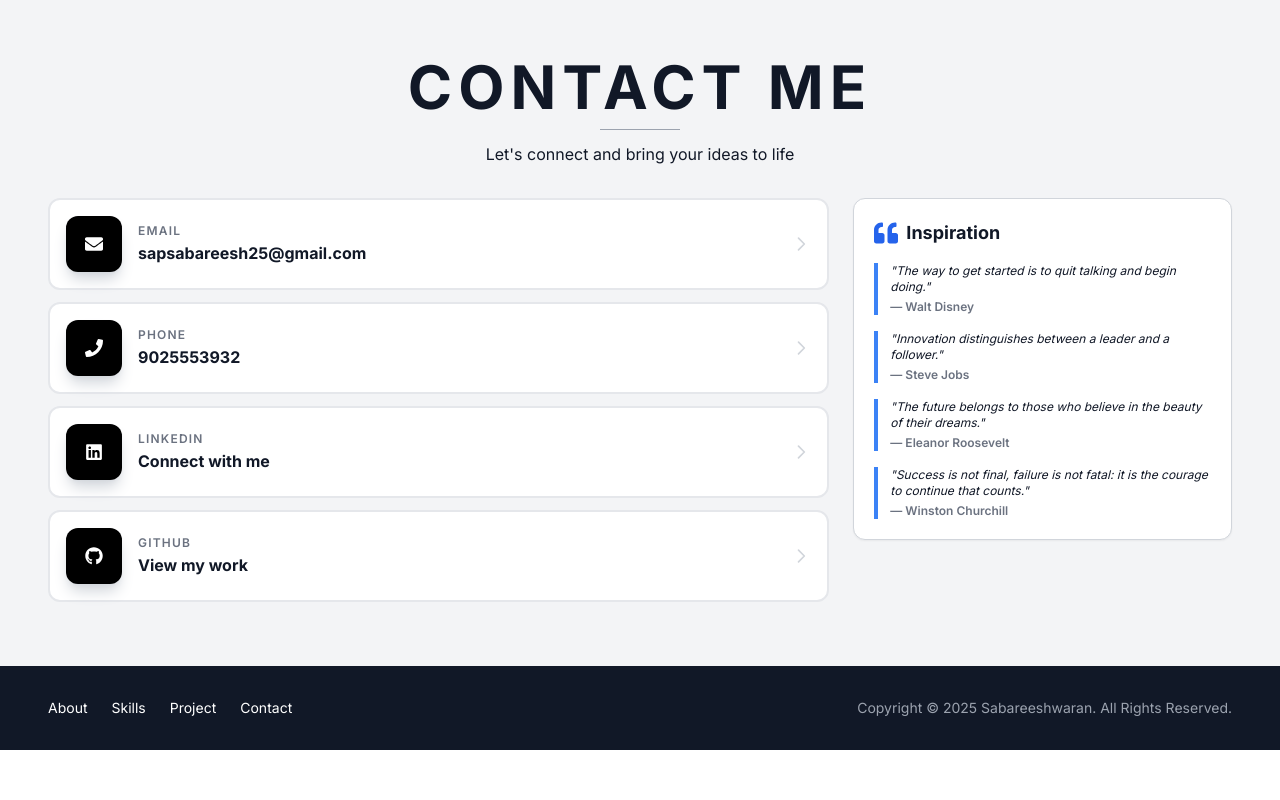
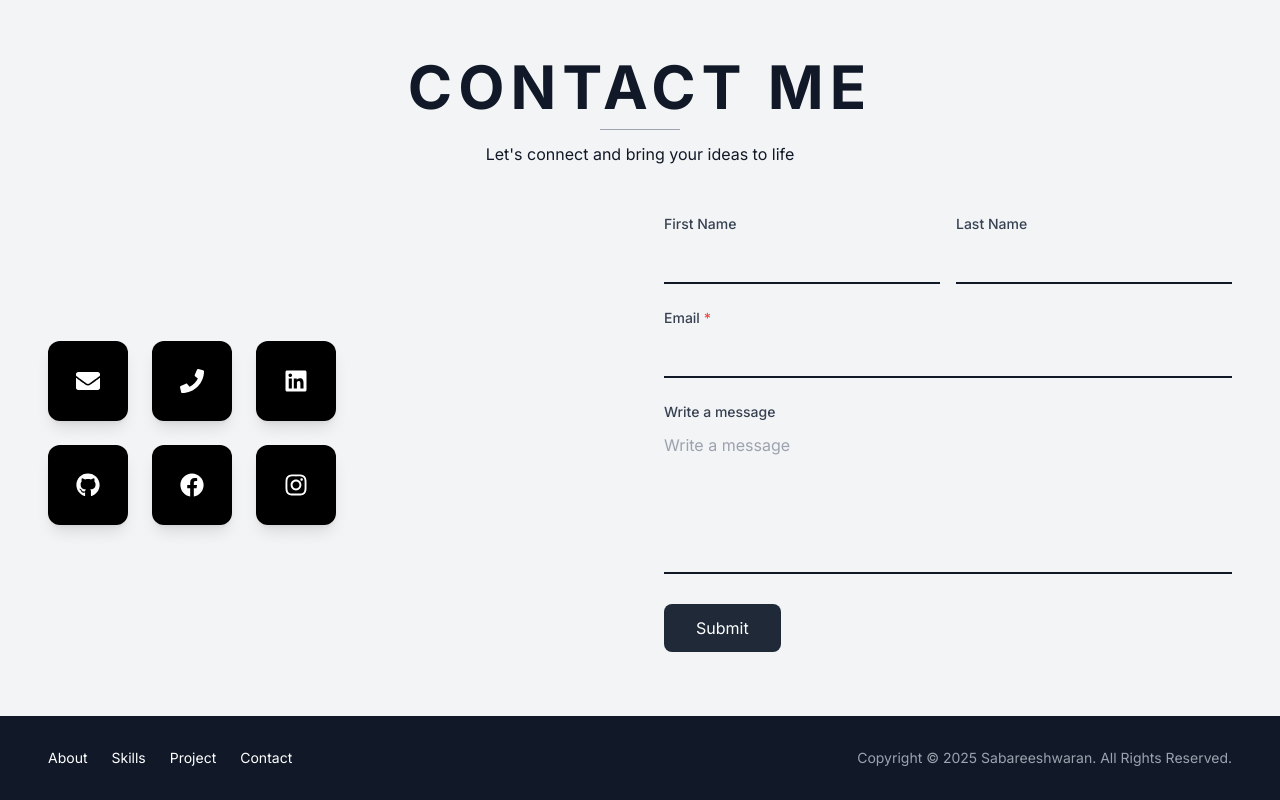
Before and after one commit to Sabareeshmasi/Portfolio, a React (Vite) app: page / in a window 1280 px wide. Shown: the part 4379-5179 px from the top of the page. Before the commit the page ends 5129 px from the top, so only its background shows below. Built offline with nearby package versions, Linux system fonts and the light colour scheme.

Commit message:
Update Contact section: Add email functionality with EmailJS, restructure layout with logos and form, add Facebook and Instagram links

```diff
--- a/package.json
+++ b/package.json
@@ -14,6 +14,7 @@
     "vite": "^7.1.7"
   },
   "dependencies": {
+    "@emailjs/browser": "^4.4.1",
     "@types/react": "^19.2.2",
     "@types/react-dom": "^19.2.2",
     "autoprefixer": "^10.4.21",
--- a/src/components/Contact.tsx
+++ b/src/components/Contact.tsx
@@ -1,12 +1,78 @@
-import React from 'react';
+import React, { useState } from 'react';
 import { motion } from 'framer-motion';
-import { FaEnvelope, FaLinkedin, FaPhone, FaGithub, FaQuoteLeft } from 'react-icons/fa';
+import { FaEnvelope, FaLinkedin, FaPhone, FaGithub, FaFacebook, FaInstagram } from 'react-icons/fa';
+import emailjs from '@emailjs/browser';
 import { portfolioData } from '../data/portfolioData';
 
 /**
- * Contact Section with Darker Background, Attractive Logos, and Quotes
+ * Contact Section - Logos on Left, Form on Right
  */
 const Contact: React.FC = () => {
+  const [formData, setFormData] = useState({
+    firstName: '',
+    lastName: '',
+    email: '',
+    message: ''
+  });
+  const [isLoading, setIsLoading] = useState(false);
+  const [submitStatus, setSubmitStatus] = useState<{ type: 'success' | 'error' | null; message: string }>({ type: null, message: '' });
+
+  // EmailJS Configuration
+  const EMAILJS_SERVICE_ID = 'service_iz7i10q';
+  const EMAILJS_TEMPLATE_ID = 'template_3tzlf4h';
+  const EMAILJS_PUBLIC_KEY = '7JqNoF-RajuH9dP1D';
+
+  const handleSubmit = async (e: React.FormEvent) => {
+    e.preventDefault();
+    setIsLoading(true);
+    setSubmitStatus({ type: null, message: '' });
+
+    try {
+      // Send email using EmailJS
+      const result = await emailjs.send(
+        EMAILJS_SERVICE_ID,
+        EMAILJS_TEMPLATE_ID,
+        {
+          from_name: `${formData.firstName} ${formData.lastName}`,
+          from_email: formData.email,
+          reply_to: formData.email, // Set reply-to to sender's email
+          message: formData.message,
+          to_email: portfolioData.email, // Your email address
+        },
+        EMAILJS_PUBLIC_KEY
+      );
+
+      if (result.text === 'OK') {
+        setSubmitStatus({
+          type: 'success',
+          message: 'Thank you! Your message has been sent successfully.'
+        });
+        // Reset form
+        setFormData({
+          firstName: '',
+          lastName: '',
+          email: '',
+          message: ''
+        });
+      }
+    } catch (error: any) {
+      console.error('EmailJS Error:', error);
+      setSubmitStatus({
+        type: 'error',
+        message: 'Sorry, there was an error sending your message. Please try again or contact me directly.'
+      });
+    } finally {
+      setIsLoading(false);
+    }
+  };
+
+  const handleChange = (e: React.ChangeEvent<HTMLInputElement | HTMLTextAreaElement>) => {
+    setFormData({
+      ...formData,
+      [e.target.name]: e.target.value
+    });
+  };
+
   const contactItems = [
     {
       id: 'email',
@@ -50,25 +116,28 @@ const Contact: React.FC = () => {
       borderColor: 'border-gray-200',
       external: true,
     },
-  ];
-
-  const quotes = [
     {
-      text: "The way to get started is to quit talking and begin doing.",
-      author: "Walt Disney"
+      id: 'facebook',
+      icon: FaFacebook,
+      label: 'Facebook',
+      value: 'Connect with me',
+      href: 'https://www.facebook.com/share/1UXLy7e3aD/',
+      iconBg: 'bg-black',
+      iconShadow: 'shadow-gray-300',
+      borderColor: 'border-gray-200',
+      external: true,
     },
     {
-      text: "Innovation distinguishes between a leader and a follower.",
-      author: "Steve Jobs"
+      id: 'instagram',
+      icon: FaInstagram,
+      label: 'Instagram',
+      value: 'Follow me',
+      href: 'https://www.instagram.com/sabareeshmasi?igsh=bDdqZDltNnpjdzlw',
+      iconBg: 'bg-black',
+      iconShadow: 'shadow-gray-300',
+      borderColor: 'border-gray-200',
+      external: true,
     },
-    {
-      text: "The future belongs to those who believe in the beauty of their dreams.",
-      author: "Eleanor Roosevelt"
-    },
-    {
-      text: "Success is not final, failure is not fatal: it is the courage to continue that counts.",
-      author: "Winston Churchill"
-    }
   ];
 
   return (
@@ -76,7 +145,7 @@ const Contact: React.FC = () => {
       <div className="max-w-7xl mx-auto px-4 sm:px-6 lg:px-12">
         {/* Section Header */}
         <motion.div
-          className="text-center mb-8"
+          className="text-center mb-12"
           initial={{ opacity: 0, y: 20 }}
           whileInView={{ opacity: 1, y: 0 }}
           viewport={{ once: false, margin: "-50px" }}
@@ -91,10 +160,11 @@ const Contact: React.FC = () => {
           </p>
         </motion.div>
 
-        {/* Main Content Grid */}
-        <div className="grid grid-cols-1 lg:grid-cols-3 gap-6 items-start">
-          {/* Left Side - Contact Information */}
-          <div className="lg:col-span-2 space-y-3">
+        {/* Main Content - Split Layout */}
+        <div className="grid grid-cols-1 lg:grid-cols-2 gap-12 items-center">
+          {/* Left Side - Icons Grid (Dice Format 3x2) */}
+          <div className="flex justify-center lg:justify-start">
+            <div className="grid grid-cols-3 gap-6">
               {contactItems.map((item, index) => {
                 const Icon = item.icon;
                 return (
@@ -103,87 +173,111 @@ const Contact: React.FC = () => {
                     href={item.href}
                     target={item.external ? '_blank' : undefined}
                     rel={item.external ? 'noopener noreferrer' : undefined}
-                  className="group block"
-                  initial={{ opacity: 0, x: -30 }}
-                  whileInView={{ opacity: 1, x: 0 }}
+                    className="group"
+                    initial={{ opacity: 0, scale: 0.8 }}
+                    whileInView={{ opacity: 1, scale: 1 }}
                     viewport={{ once: false, margin: "-50px" }}
-                  transition={{ duration: 0.5, delay: index * 0.1 }}
+                    transition={{ duration: 0.4, delay: index * 0.1 }}
+                    whileHover={{ scale: 1.1 }}
+                    whileTap={{ scale: 0.95 }}
                   >
-                  <div className={`bg-white border-2 ${item.borderColor} rounded-xl p-4 hover:shadow-lg transition-all duration-300 group-hover:border-opacity-60`}>
-                    <div className="flex items-center gap-4">
-                      {/* Attractive Icon Container */}
-                      <motion.div
-                        className={`flex-shrink-0 w-14 h-14 ${item.iconBg} rounded-xl flex items-center justify-center ${item.iconShadow} shadow-lg group-hover:scale-110 group-hover:rotate-3 transition-all duration-300`}
-                        whileHover={{
-                          rotate: [0, -5, 5, -5, 0],
-                          scale: 1.1
-                        }}
-                      >
-                        <Icon className="text-white text-lg" />
-                      </motion.div>
-
-                      {/* Text Content */}
-                      <div className="flex-1 min-w-0">
-                        <p className="text-xs font-semibold text-gray-500 mb-0.5 uppercase tracking-wider">
-                          {item.label}
-                        </p>
-                        <p className="text-base font-bold text-gray-900 group-hover:text-blue-600 transition-colors truncate">
-                          {item.value}
-                        </p>
-                      </div>
-
-                      {/* Arrow Indicator */}
-                      <motion.div
-                        className="flex-shrink-0 text-gray-300 group-hover:text-blue-600 transition-colors"
-                        initial={{ x: 0 }}
-                        whileHover={{ x: 5 }}
-                      >
-                        <svg className="w-5 h-5" fill="none" stroke="currentColor" viewBox="0 0 24 24">
-                          <path strokeLinecap="round" strokeLinejoin="round" strokeWidth={2} d="M9 5l7 7-7 7" />
-                        </svg>
-                      </motion.div>
-                    </div>
+                    <div className="w-20 h-20 bg-black rounded-xl flex items-center justify-center shadow-lg group-hover:shadow-xl transition-shadow">
+                      <Icon className="text-white text-2xl" />
                     </div>
                   </motion.a>
                 );
               })}
             </div>
-
-          {/* Right Side - Quotes */}
-          <div className="lg:col-span-1">
-            <motion.div
-              initial={{ opacity: 0, x: 30 }}
-              whileInView={{ opacity: 1, x: 0 }}
-              viewport={{ once: false, margin: "-50px" }}
-              transition={{ duration: 0.6, delay: 0.2 }}
-            >
-              <div className="bg-white border border-gray-300 rounded-xl p-5 shadow-sm">
-                <div className="flex items-center gap-2 mb-4">
-                  <FaQuoteLeft className="text-2xl text-blue-600" />
-                  <h3 className="text-lg font-bold text-gray-900">Inspiration</h3>
           </div>
 
-                <div className="space-y-4">
-                  {quotes.map((quote, index) => (
-                    <motion.div
-                      key={index}
-                      className="border-l-4 border-blue-500 pl-3"
-                      initial={{ opacity: 0, y: 20 }}
-                      whileInView={{ opacity: 1, y: 0 }}
-                      viewport={{ once: false }}
-                      transition={{ duration: 0.5, delay: 0.3 + index * 0.1 }}
-                    >
-                      <p className="text-xs text-gray-700 italic mb-1 editorial-text">
-                        "{quote.text}"
-                      </p>
-                      <p className="text-xs text-gray-500 font-semibold">
-                        — {quote.author}
-                      </p>
-                    </motion.div>
-                  ))}
+          {/* Right Side - Contact Form */}
+          <div>
+            <form onSubmit={handleSubmit} className="space-y-6">
+              {/* First Name and Last Name - Side by Side */}
+              <div className="grid grid-cols-2 gap-4">
+                <div>
+                  <label className="block text-sm font-medium text-gray-700 mb-2">
+                    First Name
+                  </label>
+                  <input
+                    type="text"
+                    name="firstName"
+                    value={formData.firstName}
+                    onChange={handleChange}
+                    className="w-full border-b-2 border-gray-900 focus:outline-none focus:border-gray-600 bg-transparent py-2"
+                  />
+                </div>
+                <div>
+                  <label className="block text-sm font-medium text-gray-700 mb-2">
+                    Last Name
+                  </label>
+                  <input
+                    type="text"
+                    name="lastName"
+                    value={formData.lastName}
+                    onChange={handleChange}
+                    className="w-full border-b-2 border-gray-900 focus:outline-none focus:border-gray-600 bg-transparent py-2"
+                  />
                 </div>
               </div>
+
+              {/* Email */}
+              <div>
+                <label className="block text-sm font-medium text-gray-700 mb-2">
+                  Email <span className="text-red-500">*</span>
+                </label>
+                <input
+                  type="email"
+                  name="email"
+                  value={formData.email}
+                  onChange={handleChange}
+                  required
+                  className="w-full border-b-2 border-gray-900 focus:outline-none focus:border-gray-600 bg-transparent py-2"
+                />
+              </div>
+
+              {/* Message */}
+              <div>
+                {!formData.message && (
+                  <label className="block text-sm font-medium text-gray-700 mb-2">
+                    Write a message
+                  </label>
+                )}
+                <textarea
+                  name="message"
+                  value={formData.message}
+                  onChange={handleChange}
+                  placeholder="Write a message"
+                  rows={6}
+                  className="w-full border-b-2 border-gray-900 focus:outline-none focus:border-gray-600 bg-transparent py-1 resize-none overflow-y-auto"
+                  style={{ lineHeight: '1.4' }}
+                />
+              </div>
+
+              {/* Submit Button */}
+              <button
+                type="submit"
+                disabled={isLoading}
+                className="px-8 py-3 bg-gray-800 text-white rounded-lg hover:bg-gray-900 transition-colors disabled:opacity-50 disabled:cursor-not-allowed"
+              >
+                {isLoading ? 'Sending...' : 'Submit'}
+              </button>
+
+              {/* Status Message */}
+              {submitStatus.type && (
+                <motion.div
+                  initial={{ opacity: 0, y: -10 }}
+                  animate={{ opacity: 1, y: 0 }}
+                  className={`mt-4 p-4 rounded-lg ${
+                    submitStatus.type === 'success'
+                      ? 'bg-green-100 text-green-800 border border-green-300'
+                      : 'bg-red-100 text-red-800 border border-red-300'
+                  }`}
+                >
+                  <p className="text-sm font-medium">{submitStatus.message}</p>
                 </motion.div>
+              )}
+            </form>
           </div>
         </div>
       </div>
```
Also changed, not shown: 2 other files (tests, documents, lock files or other folders). Lines whose indentation alone changed are shown as unchanged.
